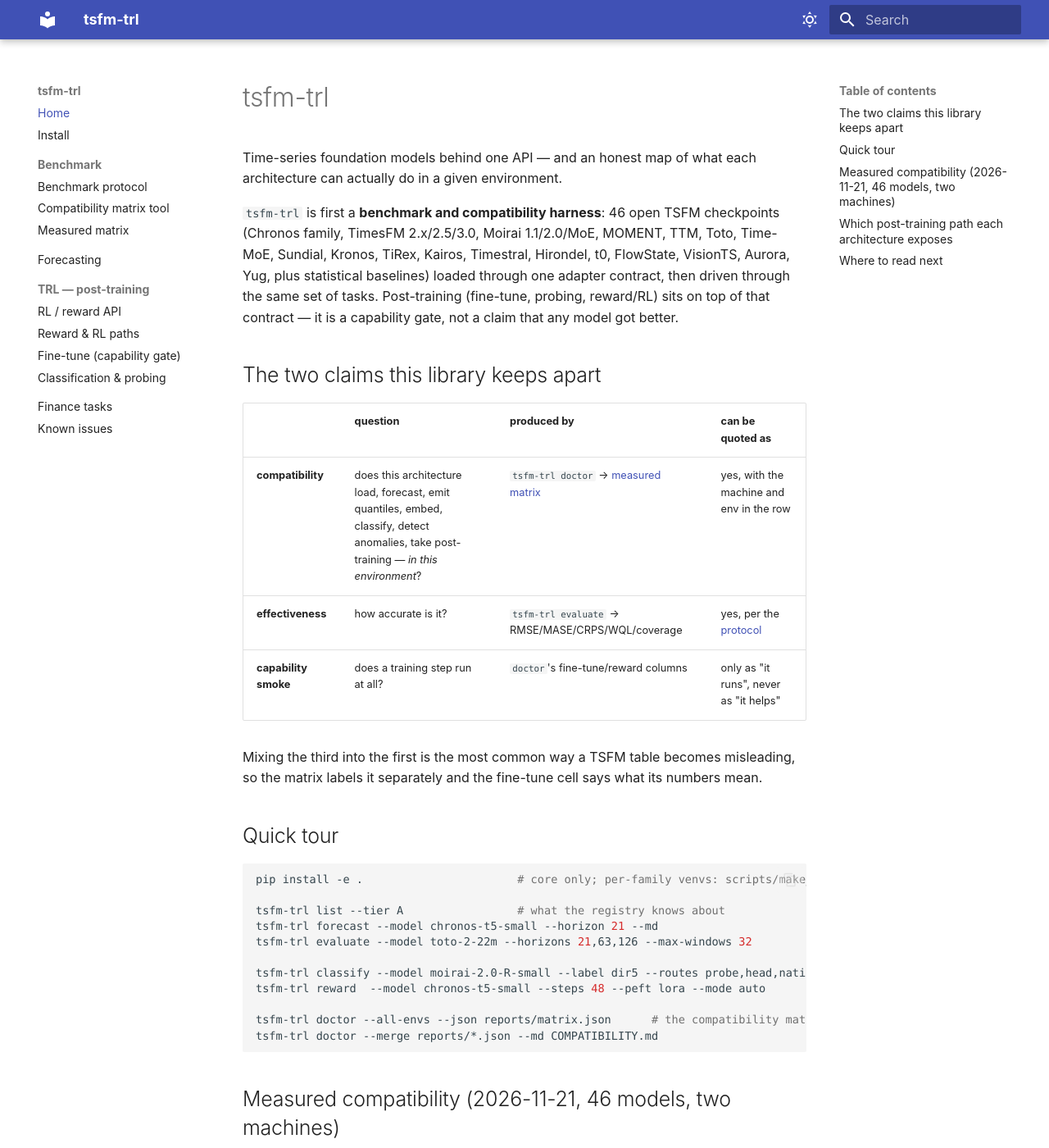
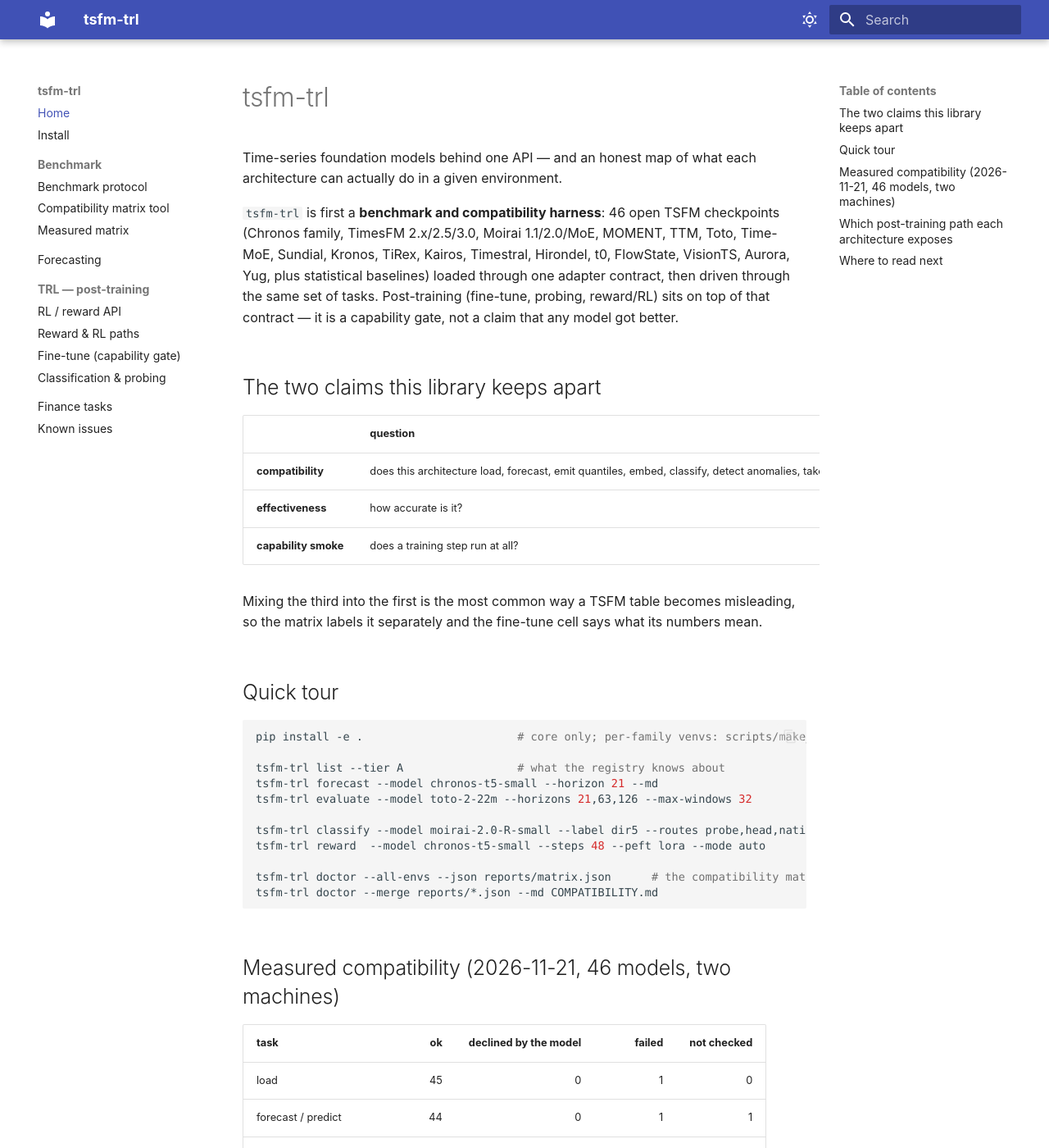
Before and after one commit to DobricLilujun/tsfm-trl, an MkDocs documentation site: the page built from docs/index.md, in a window 1280 px wide and 1400 px high. Shown: the whole window at 82% size. Built offline with MkDocs 1.6.1 and Material for MkDocs 9.7.7, drawn with Linux system fonts in a browser that asks for light colours.

Commit message:
docs site: make the 13-column compatibility matrix readable (wide tables scroll; wider content column on large screens)

```diff
--- /dev/null
+++ b/docs/stylesheets/extra.css
@@ -0,0 +1,20 @@
+/* The compatibility matrix is ~13 columns wide. Material's content column is narrow and
+   tables do not scroll by default, so the matrix used to be squeezed into unreadable
+   40 px columns. Make wide tables scroll instead, and give the page more room on wide
+   screens. */
+.md-content__inner table {
+  display: block;
+  max-width: 100%;
+  overflow-x: auto;
+  white-space: nowrap;
+}
+
+@media (min-width: 1400px) {
+  /* a 46-row x 13-column table is the reason this page exists: give it the width */
+  .md-content__inner table { white-space: normal; }
+  .md-grid { max-width: 76rem; }
+  .md-sidebar--secondary { margin-left: 1rem; }
+}
+
+.md-content__inner h2 { margin-top: 2.2em; }
+.md-content__inner .highlight { margin: 1em 0; }
--- a/mkdocs.yml
+++ b/mkdocs.yml
@@ -39,6 +39,9 @@ theme:
 extra:
   generator: false
 
+extra_css:
+  - stylesheets/extra.css
+
 markdown_extensions:
   - admonition
   - attr_list
```
